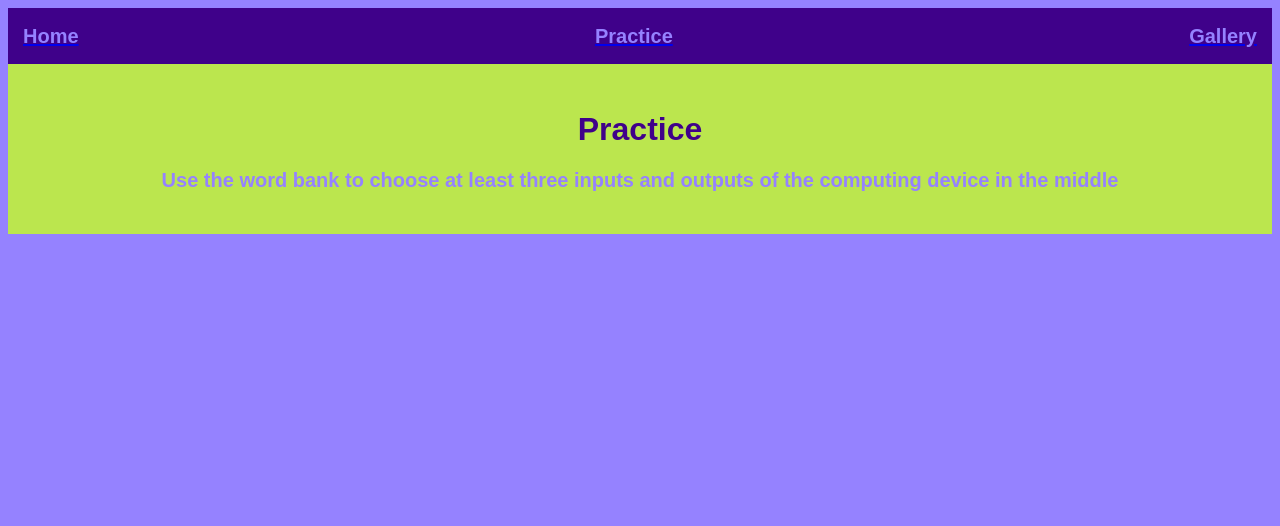
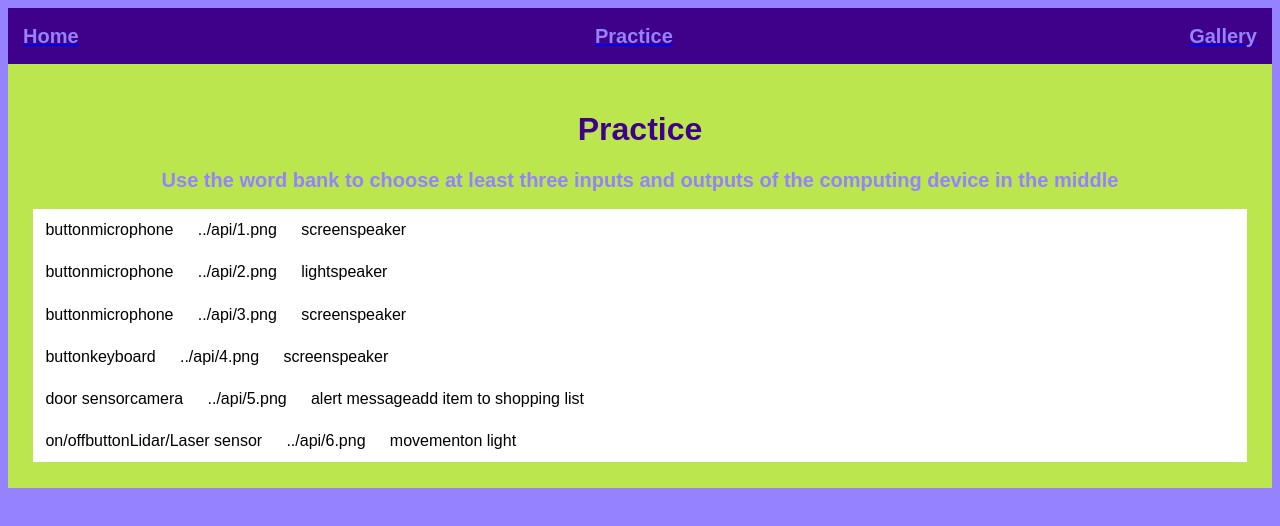
Before and after one commit to laynaoyervides/phase-2-project, a React (Create React App) app: page /practice in a window 1280 px wide. Shown: the top 526 px of the page. Built offline with nearby package versions, Linux system fonts and the light colour scheme; data requests are answered from the project's data file.

Commit message:
Moving db.json to public directory, renaming to data.json

```diff
--- a/db.json
+++ b/public/db.json
@@ -24,7 +24,8 @@
         "name": "Laptop",
         "image": "../api/4.png",
         "inputs": ["button", "keyboard"],
-        "outputs": ["screen", "speaker"]},
+        "outputs": ["screen", "speaker"]
+    },
     {
         "id":5,
         "name": "IoT Refrigerator",
--- a/src/components/DeviceItem.js
+++ b/src/components/DeviceItem.js
@@ -1,8 +1,12 @@
 import React from "react";
-function DeviceItem(){
+import styles from "./DeviceItem.module.css";
+
+function DeviceItem({image, inputs, outputs}){
     return (
-        <div>
-
+        <div className={styles.device_container}>
+            <div className={styles.input_check}>{inputs}</div>
+            <div className={styles.device_image_render}>{image}</div>
+            <div className={styles.output_check}>{outputs}</div>
         </div>
     );
 }
--- /dev/null
+++ b/src/components/DeviceItem.module.css
@@ -0,0 +1,13 @@
+.device_container {
+    background-color: white;
+    display: flex;
+}
+.input_check{
+     padding: 1%;
+}
+.device_image_render{
+    padding: 1%;
+}
+.output_check{
+    padding: 1%;
+}
--- a/src/components/Practice.js
+++ b/src/components/Practice.js
@@ -5,7 +5,7 @@ import DeviceItem from "./DeviceItem";
 function Practice (){
     //set up varibale in state
     const [devices, setDevices] = useState([]);
-    //fetch the questions and then assign them to the state variable after the page has loaded
+    //fetch the devices and then assign them to the state variable after the page has loaded
     useEffect(
         () =>
         fetch("http://localhost:3000/devices")
@@ -16,20 +16,15 @@ function Practice (){
     );
 
     const devicePractice = devices.map( (device) => (
-        <DeviceItem key={device.id} device={device.name} image={device.image} inputs={device.input} outputs={device.outputs}/>
+        <DeviceItem key={device.id} device={device.name} image={device.image} inputs={device.inputs} outputs={device.outputs}/>
       ));
-
-
-
 
     return (
         <div className={styles.practice_container}>
             <h1>Practice</h1>
             <h2>Use the word bank to choose at least three inputs and outputs of the computing device in the middle</h2>
             {devicePractice}
-            <div className="styles.input_check"></div>
-            <div className="styles.device_image_render"></div>
-            <div className="styles.output_check"></div>
+
         </div>
     )
 }
```
